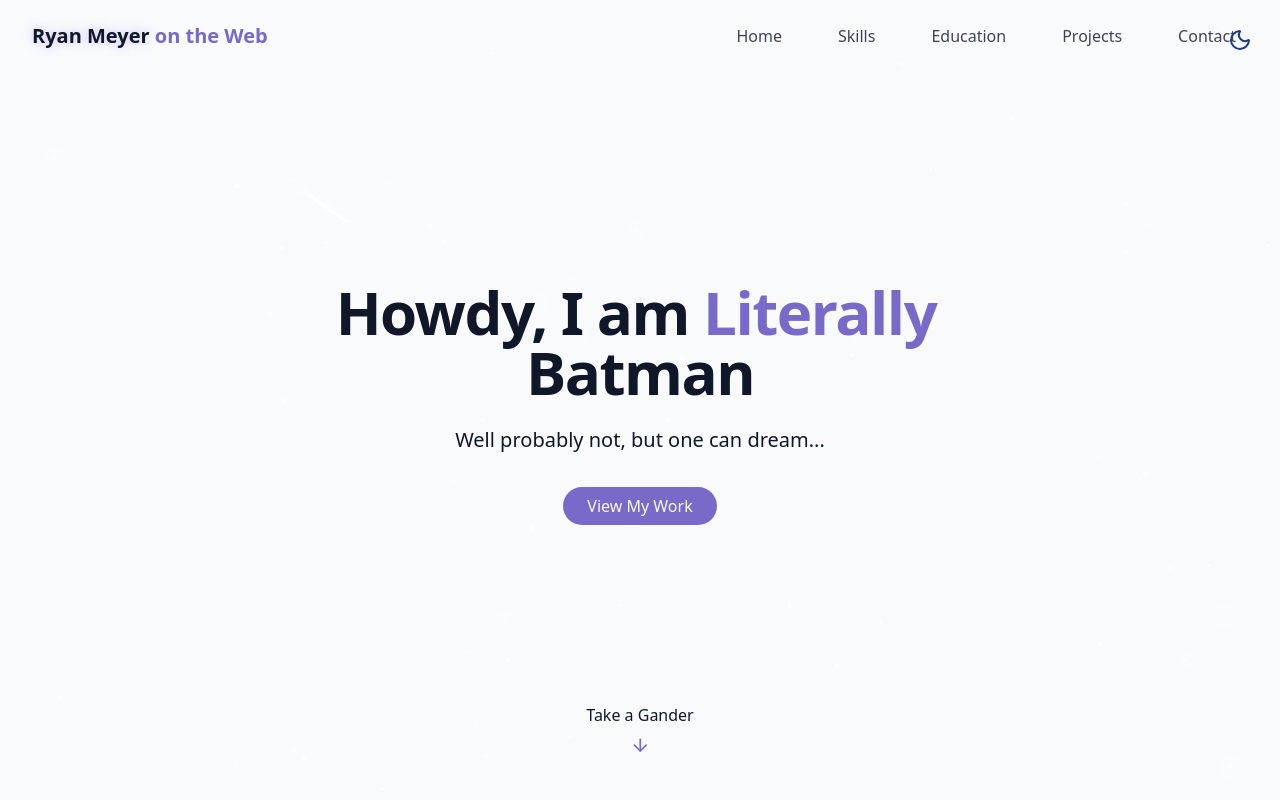
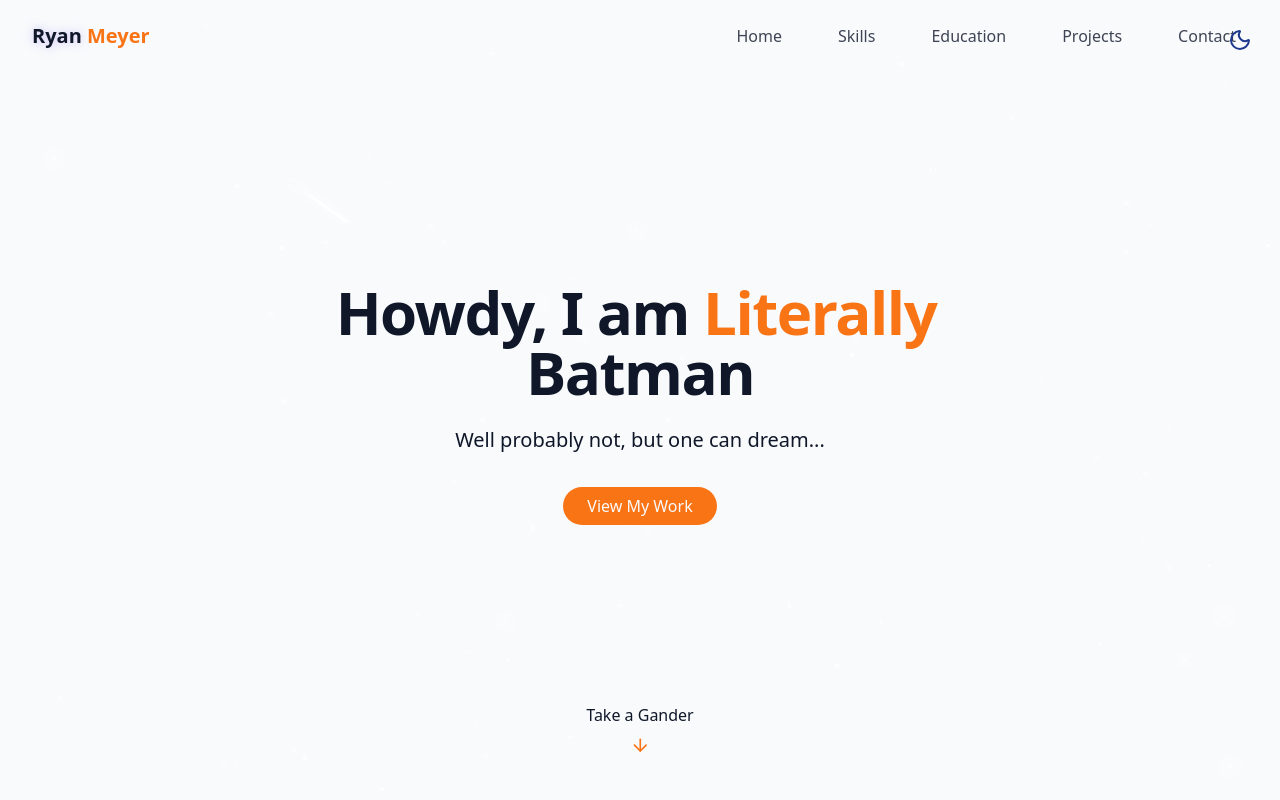
Before and after one commit to rpmeyer3/Parrot, a React (Vite) app: page / in a window 1280 px wide. Shown: the top 800 px of the page. Built offline with nearby package versions, Linux system fonts and the light colour scheme.

Commit message:
Update Navbar text and primary color scheme
Changed the Navbar link to point to #hero and updated the display name to 'Ryan Meyer'. Adjusted the primary color variables in index.css for both light and dark themes. Added Ryan_Meyer.pdf to the public directory.

```diff
--- a/src/components/Navbar.jsx
+++ b/src/components/Navbar.jsx
@@ -31,10 +31,10 @@ export const Navbar = () => {
         <div className="container flex items-center justify-between">
             <a
                 className="text-xl font-bold text-primary flex items-center"
-                href="About"
+                href="#hero"
             >
                 <span className="relative z-10">
-                    <span className="text-glow text-foreground"> Ryan Meyer </span> on the Web
+                    <span className="text-glow text-foreground">Ryan</span> Meyer
                 </span>
             </a>
 
--- a/src/index.css
+++ b/src/index.css
@@ -68,7 +68,7 @@
 
     --card: 0 0% 100%;
 
-    --primary: 250 47% 60%;
+    --primary: 25 95% 53%;
     --primary-foreground: 210 40% 98%;
 
     --border: 214 32% 91%;
@@ -80,7 +80,7 @@
 
     --card: 222 47% 8%;
 
-    --primary: 250 65% 65%;
+    --primary: 25 95% 55%;
     --primary-foreground: 213 31% 91%;
 
     --border: 217 33% 20%;
```
Also changed, not shown: 1 other file (tests, documents, lock files or other folders).
